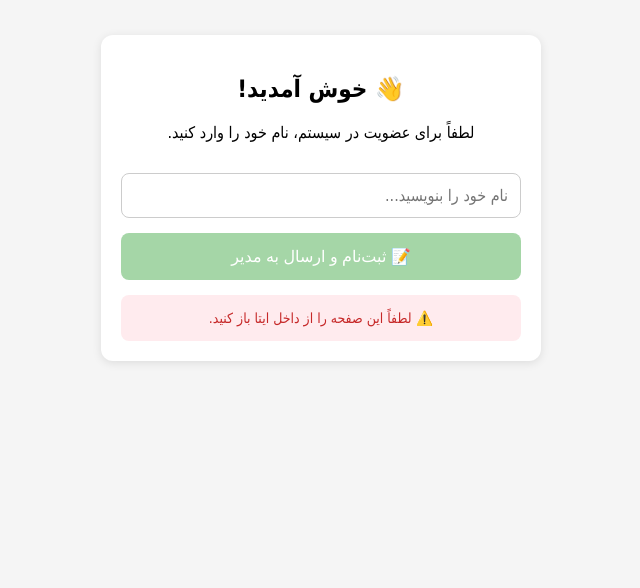
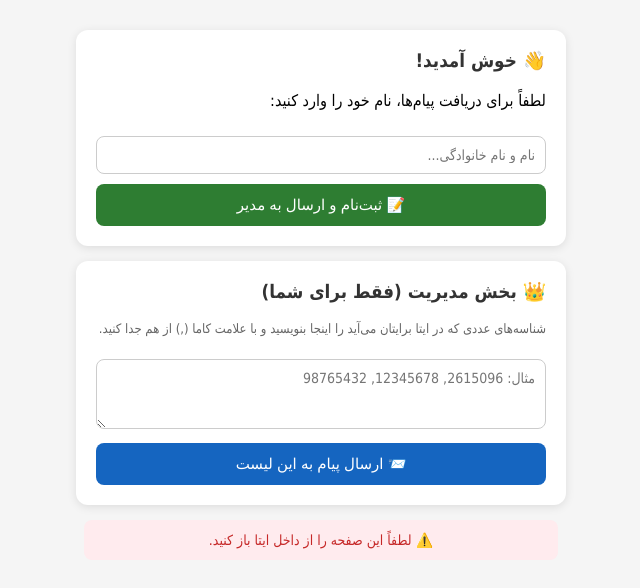
Before and after one commit to mojtabazaer6220-collab/Eita_yar, a website: page index.html in a window 1280 px wide. Shown: the whole page, without its empty margins (319-959 px from the left). Drawn offline with Linux system fonts and the light colour scheme.

Commit message:
Update index.html

```diff
--- a/index.html
+++ b/index.html
@@ -3,75 +3,111 @@
 <head>
     <meta charset="UTF-8">
     <meta name="viewport" content="width=device-width, initial-scale=1.0">
-    <title>ثبت‌نام در برنامک</title>
+    <title>سیستم مدیریت برنامک</title>
     <script src="https://developer.eitaa.com/eitaa-web-app.js"></script>
     <style>
         body { font-family: Tahoma, sans-serif; padding: 15px; background: #f5f5f5; margin: 0; }
-        .card { background: white; padding: 20px; border-radius: 12px; box-shadow: 0 2px 10px rgba(0,0,0,0.1); max-width: 400px; margin: 20px auto; text-align: center; }
-        input { width: 100%; padding: 12px; margin: 15px 0; border: 1px solid #ccc; border-radius: 8px; box-sizing: border-box; font-family: inherit; font-size: 16px; }
-        button { background: #2e7d32; color: white; border: none; padding: 14px; border-radius: 8px; font-size: 16px; cursor: pointer; width: 100%; transition: background 0.3s; }
+        .card { background: white; padding: 20px; border-radius: 12px; box-shadow: 0 2px 10px rgba(0,0,0,0.1); max-width: 450px; margin: 15px auto; }
+        h3 { margin-top: 0; color: #333; }
+        input, textarea { width: 100%; padding: 10px; margin: 10px 0; border: 1px solid #ccc; border-radius: 8px; box-sizing: border-box; font-family: inherit; font-size: 14px; }
+        button { background: #2e7d32; color: white; border: none; padding: 12px; border-radius: 8px; font-size: 15px; cursor: pointer; width: 100%; transition: background 0.3s; }
         button:disabled { background: #a5d6a7; cursor: not-allowed; }
-        #status { margin-top: 15px; padding: 12px; border-radius: 8px; text-align: center; font-size: 14px; display: none; line-height: 1.6; }
+        button.admin-btn { background: #1565c0; }
+        #status { margin-top: 15px; padding: 12px; border-radius: 8px; text-align: center; font-size: 14px; display: none; }
         .success { background: #e8f5e9; color: #2e7d32; }
         .error { background: #ffebee; color: #c62828; }
+        .hidden { display: none; }
+        .welcome-box { background: #e3f2fd; color: #0d47a1; padding: 15px; border-radius: 8px; text-align: center; font-weight: bold; }
     </style>
 </head>
 <body>
 
+<!-- بخش ثبت‌نام کاربران -->
+<div class="card" id="registerCard">
+    <h3>👋 خوش آمدید!</h3>
+    <p id="welcomeText" class="hidden"></p>
+    <div id="registerForm">
+        <p>لطفاً برای دریافت پیام‌ها، نام خود را وارد کنید:</p>
+        <input type="text" id="userName" placeholder="نام و نام خانوادگی...">
+        <button id="registerBtn" onclick="registerUser()">📝 ثبت‌نام و ارسال به مدیر</button>
+    </div>
+</div>
+
+<!-- بخش مدیریت (ارسال پیام به لیست) -->
 <div class="card">
-    <h2>👋 خوش آمدید!</h2>
-    <p>لطفاً برای عضویت در سیستم، نام خود را وارد کنید.</p>
+    <h3>👑 بخش مدیریت (فقط برای شما)</h3>
+    <p style="font-size: 13px; color: #666;">شناسه‌های عددی که در ایتا برایتان می‌آید را اینجا بنویسید و با علامت کاما (,) از هم جدا کنید.</p>
+    <textarea id="adminIdList" rows="3" placeholder="مثال: 2615096, 12345678, 98765432"></textarea>
+    <button class="admin-btn" onclick="sendToAll()">📨 ارسال پیام به این لیست</button>
+</div>
 
-    <input type="text" id="userName" placeholder="نام خود را بنویسید...">
-    <button id="registerBtn" onclick="registerUser()">📝 ثبت‌نام و ارسال به مدیر</button>
-
-    <div id="status"></div>
-</div>
+<div id="status" style="max-width: 450px; margin: 0 auto;"></div>
 
 <iframe name="hidden_iframe" id="hidden_iframe" style="display:none;"></iframe>
 
 <script>
-    // توکن برنامه و شناسه شما (مدیر)
+    // ⚠️ توکن برنامه و شناسه شما (مدیر)
     const APP_TOKEN = "60500502:GlgYvD]rx-KtJ(YW5Rq-FHSF8baO5-AI2%9Qn9J-!K!.[XPCZ-1bGP8a}dW-LAiIsc9J2-U0AU72nLM-ediE(z~WI-v8YO^T/S^-EQy,TwuTl-UcSZMryPs-)6j@B2qc[-DlY31D8ox-Nw1kfopwn-NyKxkozAX-?jBWP";
-    const ADMIN_CHAT_ID = 2615096; // شناسه شما (پیام‌ها اینجا می‌آید)
+    const ADMIN_CHAT_ID = 2615096; // پیام‌های ثبت‌نام برای شما ارسال می‌شود
     const API_URL = "https://eitaayar.ir/api/app/sendMessage";
 
     const statusDiv = document.getElementById('status');
-    const registerBtn = document.getElementById('registerBtn');
-    const userNameInput = document.getElementById('userName');
-
     let currentUserId = null;
 
     function showStatus(message, type = 'success') {
         statusDiv.innerHTML = message;
         statusDiv.className = type;
         statusDiv.style.display = 'block';
+        setTimeout(() => { statusDiv.style.display = 'none'; }, 5000);
     }
 
-    // دریافت خودکار شناسه عددی کاربر از ایتا
+    // ۱. راه‌اندازی اولیه: گرفتن شناسه و بررسی نام ذخیره‌شده
     setTimeout(() => {
         if (window.Eitaa && window.Eitaa.WebApp && window.Eitaa.WebApp.initDataUnsafe?.user) {
             currentUserId = window.Eitaa.WebApp.initDataUnsafe.user.id;
+
+            // بررسی اینکه آیا قبلاً نام خود را ذخیره کرده است یا نه
+            const savedName = localStorage.getItem('my_eitaa_name');
+            if (savedName) {
+                document.getElementById('registerForm').classList.add('hidden');
+                const welcome = document.getElementById('welcomeText');
+                welcome.classList.remove('hidden');
+                welcome.innerHTML = `✅ خوش آمدید، ${savedName}!<br><span style="font-size:12px; font-weight:normal;">شناسه شما: ${currentUserId}</span>`;
+            }
         } else {
             showStatus("⚠️ لطفاً این صفحه را از داخل ایتا باز کنید.", "error");
-            registerBtn.disabled = true;
         }
     }, 500);
 
-    // تابعی که نام و شناسه را به شما می‌فرستد
-    function sendToAdmin(userName, userId) {
+    // ۲. تابع ثبت‌نام و ارسال به مدیر
+    function registerUser() {
+        const name = document.getElementById('userName').value.trim();
+
+        if (!name) {
+            showStatus("❌ لطفاً نام خود را وارد کنید.", "error");
+            return;
+        }
+        if (!currentUserId) {
+            showStatus("❌ خطا در دریافت شناسه ایتا. صفحه را ببندید و دوباره باز کنید.", "error");
+            return;
+        }
+
+        document.getElementById('registerBtn').disabled = true;
+        showStatus("⏳ در حال ثبت...", "success");
+
+        // ذخیره نام در حافظه گوشی
+        localStorage.setItem('my_eitaa_name', name);
+
+        // ارسال نام و شناسه به شما (مدیر) با فرم مخفی
         const form = document.createElement('form');
         form.method = 'POST';
         form.action = API_URL;
         form.target = 'hidden_iframe';
 
-        // متن پیامی که برای شما ارسال می‌شود
-        const textMessage = `🔔 ثبت‌نام جدید در برنامک!\n\n👤 نام کاربر: ${userName}\n🆔 شناسه عددی: ${userId}`;
-
         const data = {
             token: APP_TOKEN,
-            chat_id: ADMIN_CHAT_ID, // ارسال به شما (2615096)
-            text: textMessage
+            chat_id: ADMIN_CHAT_ID,
+            text: `🔔 ثبت‌نام جدید!\n\n👤 نام: ${name}\n🆔 شناسه: ${currentUserId}`
         };
 
         for (const key in data) {
@@ -84,34 +120,66 @@
 
         document.body.appendChild(form);
         form.submit();
+        setTimeout(() => form.remove(), 3000);
 
-        setTimeout(() => form.remove(), 3000);
+        // تغییر ظاهر صفحه بعد از ثبت‌نام
+        setTimeout(() => {
+            document.getElementById('registerForm').classList.add('hidden');
+            const welcome = document.getElementById('welcomeText');
+            welcome.classList.remove('hidden');
+            welcome.innerHTML = `✅ خوش آمدید، ${name}!<br><span style="font-size:12px; font-weight:normal;">اطلاعات شما برای مدیر ارسال شد.</span>`;
+            showStatus("✅ ثبت‌نام شما با موفقیت انجام شد!", "success");
+        }, 1500);
     }
 
-    function registerUser() {
-        const name = userNameInput.value.trim();
-
-        if (!name) {
-            showStatus("❌ لطفاً نام خود را وارد کنید.", "error");
-            return;
-        }
-        if (!currentUserId) {
-            showStatus("❌ خطا در دریافت شناسه. لطفاً صفحه را ببندید و دوباره باز کنید.", "error");
+    // ۳. تابع ارسال پیام به لیست (برای مدیر)
+    function sendToAll() {
+        const inputList = document.getElementById('adminIdList').value;
+        if (!inputList.trim()) {
+            showStatus("❌ لیست شناسه‌ها خالی است.", "error");
             return;
         }
 
-        registerBtn.disabled = true;
-        showStatus("⏳ در حال ارسال...", "success");
+        // جدا کردن شناسه‌ها با کاما یا خط جدید
+        const ids = inputList.split(/[\n,]+/).map(id => id.trim()).filter(id => id !== '');
 
-        // ارسال نام و شناسه به شما
-        sendToAdmin(name, currentUserId);
+        if (ids.length === 0) {
+            showStatus("❌ هیچ شناسه معتبری پیدا نشد.", "error");
+            return;
+        }
 
-        // پیامی که به خود کاربر نشان داده می‌شود
+        showStatus(`⏳ در حال ارسال به ${ids.length} نفر...`, "success");
+
+        ids.forEach((chatId, index) => {
+            // تاخیر ۲ ثانیه‌ای برای جلوگیری از مسدود شدن توسط ایتا
+            setTimeout(() => {
+                const form = document.createElement('form');
+                form.method = 'POST';
+                form.action = API_URL;
+                form.target = 'hidden_iframe';
+
+                const data = {
+                    token: APP_TOKEN,
+                    chat_id: Number(chatId),
+                    text: "📢 پیام از طرف مدیریت: سلام! این یک پیام تستی است."
+                };
+
+                for (const key in data) {
+                    const input = document.createElement('input');
+                    input.type = 'hidden';
+                    input.name = key;
+                    input.value = data[key];
+                    form.appendChild(input);
+                }
+                document.body.appendChild(form);
+                form.submit();
+                setTimeout(() => form.remove(), 3000);
+            }, index * 2000);
+        });
+
         setTimeout(() => {
-            showStatus(`✅ ${name} عزیز، ثبت‌نام شما انجام شد!<br>نام و شناسه شما برای مدیر سیستم ارسال شد.`, "success");
-            userNameInput.value = '';
-            registerBtn.innerText = "✅ ثبت‌نام شد";
-        }, 2000);
+            showStatus(`✅ درخواست ارسال برای ${ids.length} نفر ثبت شد. پیام‌ها در حال ارسال هستند.`, "success");
+        }, ids.length * 2000);
     }
 </script>
 </body>
```
